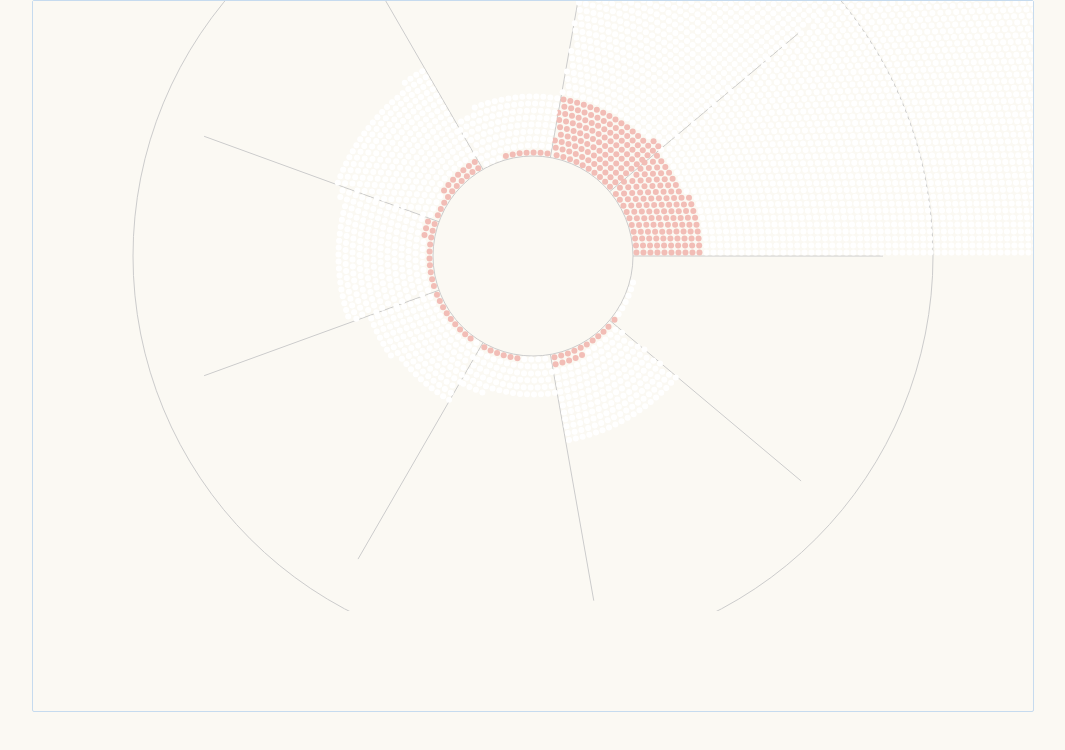
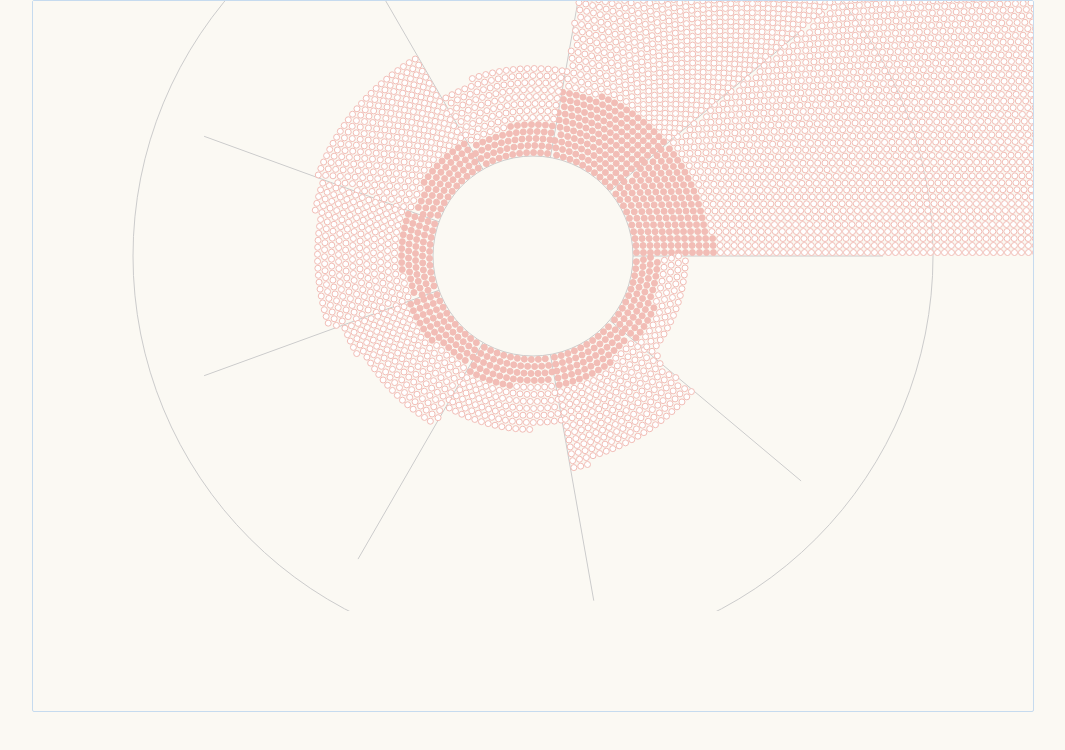
Before and after one commit to swargujrania/disabilityAwareness, a plain HTML site: page wheel-cow/index.html in a window 1280 px wide. Shown: the whole page, without its empty margins (107-1172 px from the left). Drawn offline with nearby package versions, Linux system fonts and the light colour scheme.

Commit message:
added label

```diff
--- a/wheel-cow/index.html
+++ b/wheel-cow/index.html
@@ -6,7 +6,9 @@
     <meta http-equiv="X-UA-Compatible" content="ie=edge">
     <title>Info Vis Project Matrix</title>
     <link rel="stylesheet" href="./style.css">
-    <script src="vendor/jquery-3.3.1.min.js"></script>
+    <!-- <script src="vendor/jquery-3.3.1.min.js"></!-->
+    <script type="text/javascript" src="http://code.jquery.com/jquery-1.7.1.min.js"></script>
+
 </head>
 <body>
     <body onload="start()">
--- a/wheel-cow/main.js
+++ b/wheel-cow/main.js
@@ -7,6 +7,7 @@ let units = [];
 let dataset;
 let buckets = [];
 var spokes;
+var totalNumber = [];
 
 start = () => {
 
@@ -17,6 +18,16 @@ start = () => {
   var wheel = d3.select('svg')
     .append('g')
     .attr('class', 'wheel');
+
+  wheel.append('text')
+    .attr('id', 'stateName')
+    .attr('transform', `translate(${ svgWidth / 2 - 20 }, ${ svgHeight / 2 - 50 })`)
+    .text('');
+
+    wheel.append('text')
+    .attr('id', 'stateTotal')
+    .attr('transform', `translate(${ svgWidth / 2 - 20 }, ${ svgHeight / 2 - 30 })`)
+    .text('');
 
   var hub_r = 100;
   var hub_cx = svgWidth / 2;
@@ -33,10 +44,6 @@ start = () => {
   var spokesData = [1, 2, 3, 4, 5, 6, 7, 8, 9];	// number of CoWs
 
   var spoke_length = 250;
-  // var spoke_x1 =  hub_cx + hub_r * Math.cos(d*2*Math.PI/spokesData.length);
-  // var spoke_y1 = hub_cy - hub_r * Math.sin(d*2*Math.PI/spokesData.length);
-  // var spoke_x2 = hub_cx + (hub_r + spoke_length)*Math.cos(d*2*Math.PI/spokesData.length);
-  // var spoke_y2 = hub_cy - (hub_r + spoke_length)*Math.sin(d*2*Math.PI/spokesData.length);
 
   spokes = wheel.selectAll('.spokes')
     .data(spokesData)
@@ -57,6 +64,15 @@ start = () => {
     .attr('stroke', '#ccc');
 
   d3.csv('./classOfWorker2018.csv').then(data => {
+
+    // compute total number
+    var hundredpercent = data.filter(d => d.percentage == 100 && d.disabilityType == "Total Civilian Noninstitutionalized Population");
+    hundredpercent.forEach(h =>{
+      totalNumber.push({'state': h.state, 'numbers': h.numbers});
+    })
+
+    data = data.filter(d => d.disabilityType != "Total Civilian Noninstitutionalized Population");
+
     let nestedData = d3.nest()
       .key(d => d.classOfWorker)
       .entries(data);
@@ -81,35 +97,52 @@ start = () => {
       //buckets[i].showLabel(svg);
     }
 
-    for (let k = 0; k < dataset.length; k++) {
-      let bracket = dataset[k];
-      bracket.DisabilityCount = 0;
-      bracket.WoDisabiltyCount = 0;
-      for (let item of bracket.values) {
-        if (item.disabilityType == "With a Disability") {
-          bracket.DisabilityCount += +item.numbers;
-        } else if (item.disabilityType == "No Disability") {
-          bracket.WoDisabiltyCount += +item.numbers;
+    var n2 = d3.nest()
+      .key(d => d.classOfWorker)
+      .key(d => d.state)
+      .entries(data);
+    n2.splice(0, 1);
+
+    for (let k = 0; k < n2.length; k++) {
+      let tempUnits = []
+      let bracket = n2[k];
+
+      bracket.values.forEach(item => {
+        //with dis
+        var disCount = +item.values.find(i => i.disabilityType == 'With a Disability').numbers;
+
+        for (j = 0; j < Math.ceil(disCount / PEOPLE_UNIT); j++) {
+          var disUnit = {
+            'bracket': bracket.key,
+            'status': "With a Disability",
+            'state': item.key
+          }
+          tempUnits.push(disUnit)
         }
-      }
-      bracket.DisabilityCount = Math.floor(bracket.DisabilityCount);
-      bracket.WoDisabiltyCount = Math.floor(bracket.WoDisabiltyCount);
 
-      let unit1 = {
-        bracket: bracket.key,
-        status: "With a Disability"
-      }
-      let unit2 = {
-        bracket: bracket.key,
-        status: "No Disability"
-      }
+        //without dis
+        var woDisCount = +item.values.find(i => i.disabilityType == 'No Disability').numbers;
+        for (j = 0; j < Math.ceil(woDisCount / PEOPLE_UNIT); j++) {
+          var disUnit = {
+            'bracket': bracket.key,
+            'status': "No Disability",
+            'state': item.key
+          }
+          tempUnits.push(disUnit)
+        }
+
+      });
+
+      var totalWithDis = tempUnits.filter(u => u.status == 'With a Disability');
+      var totalNoDis = tempUnits.filter(u => u.status == 'No Disability');
+
       let t = 7;
       let radius = hub_r + 3.5;
       let PrevAngle = Math.asin(t / (2 * radius)) + buckets[k].theta1;
       angle = PrevAngle;
-      // let prevX = x1;
-      // let prevY = buckets[k].y - 4;
-      for (let i = 0; i < bracket.DisabilityCount / PEOPLE_UNIT; i++) {
+
+      // with dis
+      for (let i = 0; i < totalWithDis.length; i++) {
 
         let x = hub_cx + radius * Math.cos(angle);
         let y = hub_cy - radius * Math.sin(angle);
@@ -120,12 +153,13 @@ start = () => {
 
         }
 
-        let unit = new Unit(unit1, x, y, angle);
+        let unit = new Unit(totalWithDis[i], x, y, angle);
         units.push(unit);
 
       }
 
-      for (let i = 0; i < bracket.WoDisabiltyCount / PEOPLE_UNIT; i++) {
+      // without dis
+      for (let i = 0; i < totalNoDis.length; i++) {
 
         let x = hub_cx + radius * Math.cos(angle);
         let y = hub_cy - radius * Math.sin(angle);
@@ -136,23 +170,26 @@ start = () => {
 
         }
 
-        let unit = new Unit(unit2, x, y, angle);
+        let unit = new Unit(totalNoDis[i], x, y, angle);
         units.push(unit);
 
       }
+
     }
-
 
     svg.selectAll('.unit')
       .data(units)
       .enter()
       .append('circle')
-      .attr('class', 'unit')
+      .attr('class', d => {
+        return d.status == "With a Disability" ? 'unit dis_unit' : 'unit reg_unit';
+      })
+      .attr('data-state', d => d.state)
       .attr('transform', d => `translate(${ d.x },${ d.y })`)
       .attr('cx', 0)
       .attr('cy', 0)
       .attr('r', 3)
-      .style('stroke', 'F2BDB6')
+      .attr('stroke', '#F2BDB6')
       .attr('fill', d => {
         if (d.status == "With a Disability") {
           return 'rgb(242,189,182)';
@@ -160,6 +197,12 @@ start = () => {
           return 'white';
         }
       });
+
+    svg.selectAll('.unit')
+      .on('click', d => {
+        resetColors();
+        highlightState(d.state);
+      })
 
     var outerCircle = wheel.append('circle')
       .attr('class', 'outerCircle')
@@ -177,6 +220,26 @@ start = () => {
   });
 }
 
+function highlightState(state) {
+  $('".dis_unit[data-state=\'' + state + '\']"').attr('fill', 'rgba(0,134,173, 1)');
+  $('".dis_unit[data-state=\'' + state + '\']"').attr('stroke', 'rgba(0,134,173, 1)');
+  $('".reg_unit[data-state=\'' + state + '\']"').attr('fill', 'white');
+  $('".reg_unit[data-state=\'' + state + '\']"').attr('stroke', 'rgba(0,134,173, 0.4)');
+
+  $('#stateName').text(state);
+  var total = totalNumber.find(t => t.state == state).numbers;
+  $('#stateTotal').text(total);
+
+}
+
+function resetColors() {
+
+  $('.dis_unit').attr('fill', 'rgb(242,189,182)');
+  $('.dis_unit').attr('stroke', 'none');
+  $('.reg_unit').attr('fill', 'white');
+  $('.reg_unit').attr('stroke', '#F2BDB6');
+}
+
 class Bucket {
   constructor(x1, y1, x2, y2, theta1, theta2, label) {
     this.label = label;
@@ -192,6 +255,7 @@ class Bucket {
 class Unit {
   constructor(unit, x, y, angle) {
     this.status = unit.status;
+    this.state = unit.state;
     this.bracket = unit.bracket;
     this.x = x;
     this.y = y;
```
